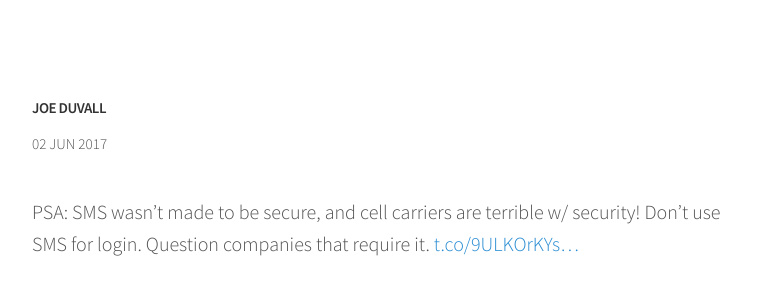
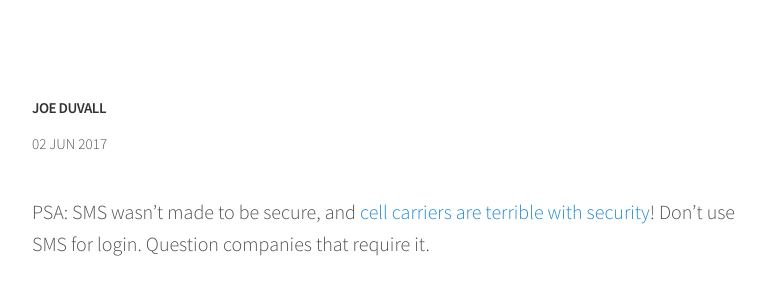
Before and after one commit to joeduvall4/joeduvall4.github.io.old, a Jekyll site: the page built from _posts/2017-06-02-t870479805329809408.md, in a window 1280 px wide. Shown: the top 300 px of the page, without its empty margins (248-1014 px from the left). Built offline with Jekyll 4.4.1, drawn with Linux system fonts in a browser that asks for light colours.

Commit message:
Mirroring from Micro.blog.

```diff
--- a/_posts/2017-06-02-t870479805329809408.md
+++ b/_posts/2017-06-02-t870479805329809408.md
@@ -5,4 +5,4 @@ audio:
 date: 2017-06-01 20:18:52 -0700
 guid: http://joe.duvall.micro.blog/2017/06/02/t870479805329809408.html
 ---
-PSA: SMS wasn’t made to be secure, and cell carriers are terrible w/ security! Don’t use SMS for login. Question companies that require it. [t.co/9ULKOrKYs...](https://t.co/9ULKOrKYsJ)
+PSA: SMS wasn’t made to be secure, and [cell carriers are terrible with security](https://medium.com/@CodyBrown/how-to-lose-8k-worth-of-bitcoin-in-15-minutes-with-verizon-and-coinbase-com-ba75fb8d0bac)! Don’t use SMS for login. Question companies that require it.
```
